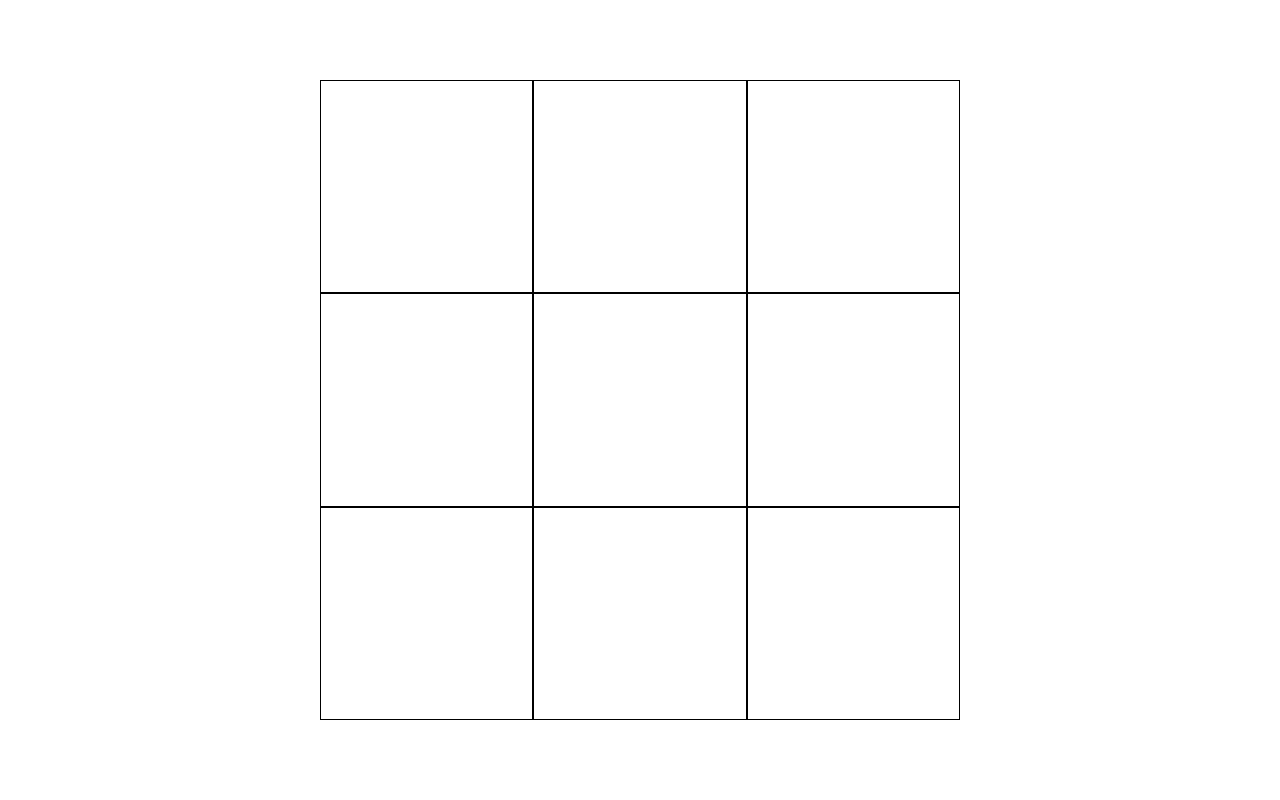
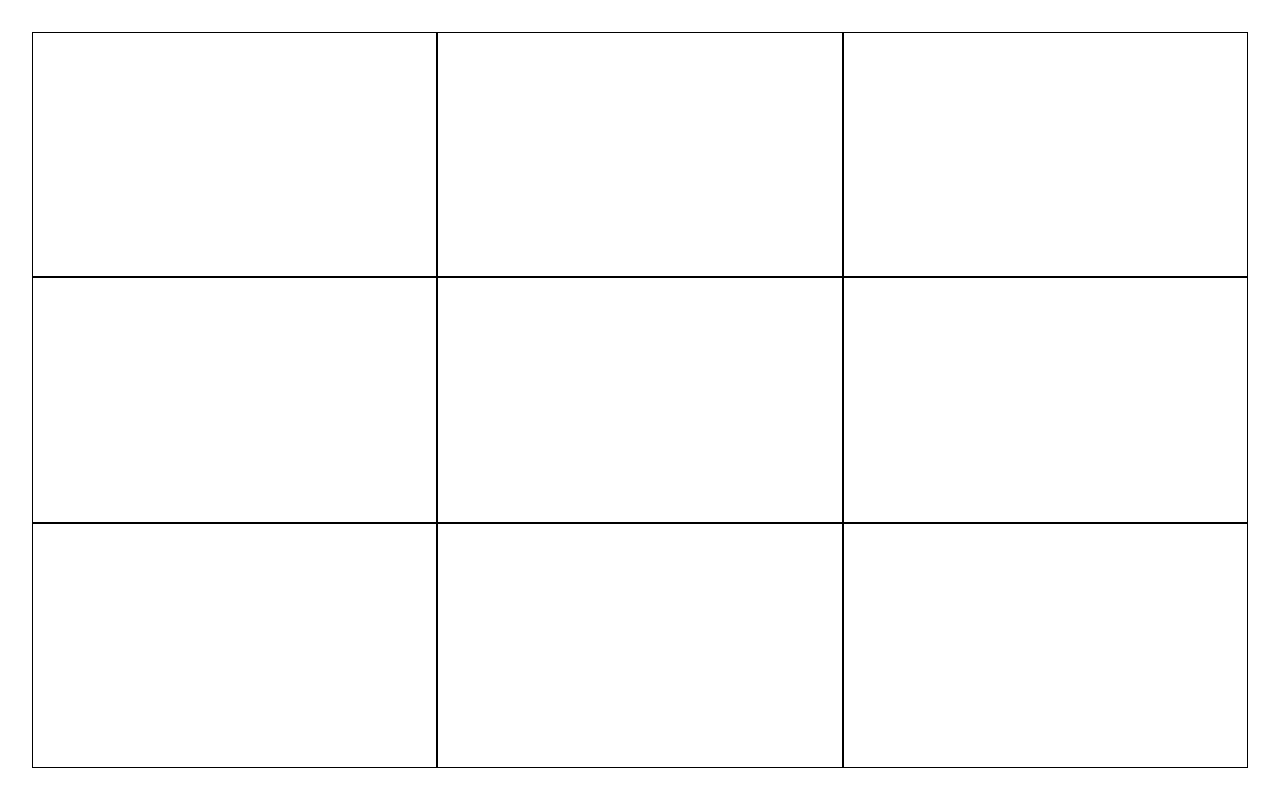
Before and after one commit to Qbreek/tic-tac-toe, a website built with Vite: page index.html in a window 1280 px wide. Built offline with nearby package versions, Linux system fonts and the light colour scheme.

Commit message:
introduce roboto font and styling updates

```diff
--- a/index.html
+++ b/index.html
@@ -5,6 +5,12 @@
     <link rel="icon" type="image/svg+xml" href="/vite.svg" />
     <meta name="viewport" content="width=device-width, initial-scale=1.0" />
     <link rel="stylesheet" href="style.css" />
+    <link rel="preconnect" href="https://fonts.googleapis.com" />
+    <link rel="preconnect" href="https://fonts.gstatic.com" crossorigin />
+    <link
+      href="https://fonts.googleapis.com/css2?family=Roboto:ital,wght@0,100;0,300;0,400;0,500;0,700;0,900;1,100;1,300;1,400;1,500;1,700;1,900&display=swap"
+      rel="stylesheet"
+    />
     <title>Tic Tac Toe</title>
   </head>
   <body>
--- a/style.css
+++ b/style.css
@@ -2,6 +2,9 @@
   margin: 0;
   padding: 0;
   box-sizing: border-box;
+  font-family: "Roboto", sans-serif;
+  font-weight: 400;
+  font-style: normal;
 }
 
 body {
@@ -10,11 +13,12 @@ body {
   width: 100vw;
   justify-content: center;
   align-items: center;
+  padding: 2rem;
 }
 
 #app {
-  height: 80%;
-  width: 50%;
+  height: 100%;
+  width: 100%;
   display: grid;
   grid-template-columns: repeat(3, 1fr);
   grid-template-rows: repeat(3, 1fr);
```
